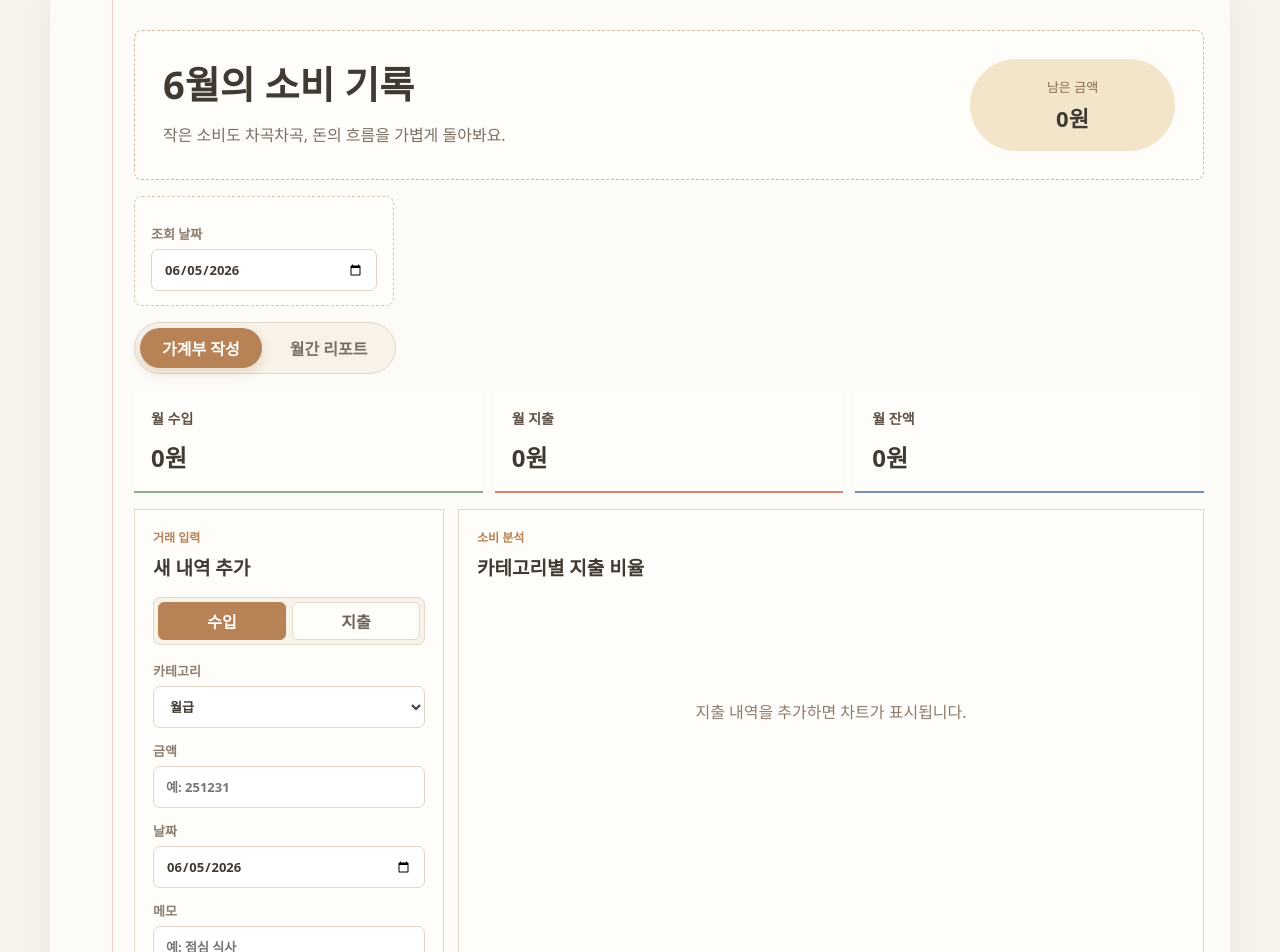
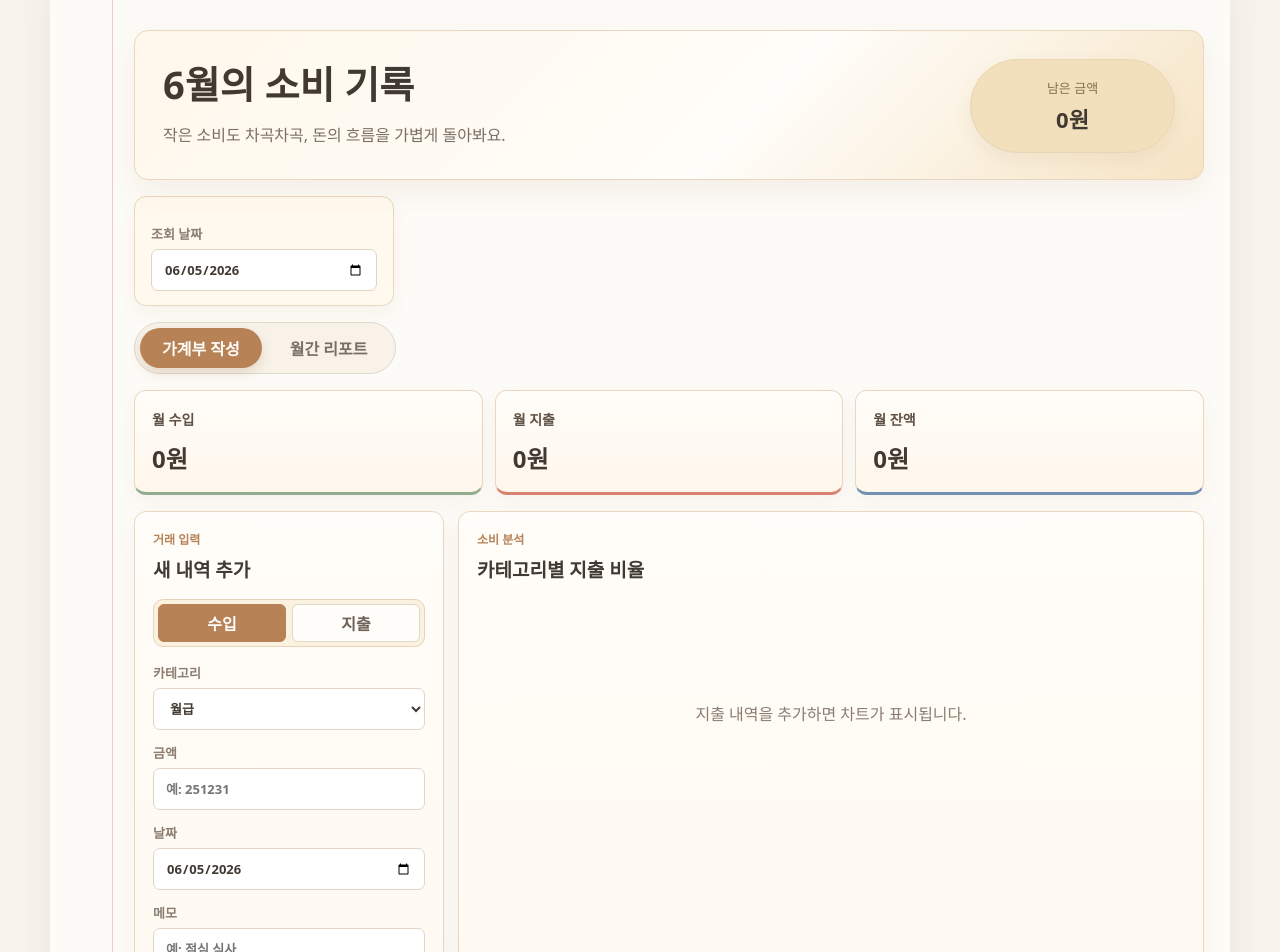
Before and after one commit to kimwaksoo/Cross, a React (Vite) app: page / in a window 1280 px wide. Shown: the top 952 px of the page. Built offline with nearby package versions, Linux system fonts and the light colour scheme.

Commit message:
update code

```diff
--- a/src/App.css
+++ b/src/App.css
@@ -29,7 +29,6 @@ button {
   box-shadow: 0 0 28px rgba(80, 66, 50, 0.08);
 }
 
-/* 왼쪽 다이어리 줄 */
 .app::before {
   content: "";
   position: absolute;
@@ -40,14 +39,14 @@ button {
   background: #efcccc;
 }
 
-/* 상단 소개 */
 .hero {
   position: relative;
   min-height: 150px;
   padding: 24px 28px;
-  border: 1px dashed #cdbda9;
-  border-radius: 8px;
-  background: #fffdf9;
+  border: 1px solid #ead7bd;
+  border-radius: 14px;
+  background: linear-gradient(135deg, #fff8eb 0%, #fffdf9 58%, #f6e4c4 100%);
+  box-shadow: 0 12px 28px rgba(146, 101, 57, 0.08);
 }
 
 .hero h1 {
@@ -59,7 +58,6 @@ button {
 }
 
 .monthNumber {
-  /* +추가+ 5, 7 같은 숫자도 제목과 자연스럽게 어울리도록 숫자만 폰트 변경 */
   font-family: "Segoe UI", Arial, sans-serif;
   font-weight: 700;
   font-variant-numeric: tabular-nums;
@@ -86,7 +84,9 @@ button {
   min-width: 205px;
   padding: 18px 22px;
   border-radius: 50px;
-  background: #f3e5c9;
+  border: 1px solid #ead6b7;
+  background: #f2dfbc;
+  box-shadow: 0 8px 18px rgba(141, 98, 50, 0.08);
   text-align: center;
 }
 
@@ -102,7 +102,6 @@ button {
   font-size: 22px;
 }
 
-/* 수입, 지출, 잔액 */
 .summary {
   display: grid;
   grid-template-columns: repeat(3, 1fr);
@@ -113,13 +112,14 @@ button {
 .summaryCard {
   min-height: 92px;
   padding: 17px;
-  border: 0;
-  border-bottom: 2px solid #d6c6b2;
-  background: #fffdf9;
+  border: 1px solid #ead7bd;
+  border-bottom: 3px solid #d6c6b2;
+  border-radius: 12px;
+  background: linear-gradient(180deg, #fffdf9 0%, #fff7ec 100%);
+  box-shadow: 0 8px 18px rgba(146, 101, 57, 0.05);
 }
 
 .summaryCard span {
-  /* +추가+ 월 수입/월 지출/월 잔액 제목만 더 잘 보이도록 수정 */
   color: #5f5145;
   font-size: 14px;
   font-weight: 700;
@@ -144,17 +144,16 @@ button {
   border-bottom-color: #7390b4;
 }
 
-/* ★ 특정 날짜 소비 점수 추가: 조회 날짜 선택 */
 .monthSelector {
   width: min(260px, 100%);
   margin: 16px 0 0;
   padding: 14px 16px;
-  border: 1px dashed #d7c7b3;
-  border-radius: 8px;
-  background: #fffdf9;
+  border: 1px solid #ead7bd;
+  border-radius: 12px;
+  background: #fff9ee;
+  box-shadow: 0 8px 18px rgba(146, 101, 57, 0.06);
 }
 
-/* 가계부 작성 / 월간 리포트 전환 버튼 */
 .viewButtons {
   display: flex;
   width: fit-content;
@@ -196,7 +195,6 @@ button {
   background: #b78256;
 }
 
-/* 입력 폼 + 차트 */
 .content {
   display: grid;
   grid-template-columns: 310px minmax(0, 1fr);
@@ -206,10 +204,10 @@ button {
 .formCard,
 .chartCard,
 .listCard {
-  border: 1px solid #e1d8cc;
-  border-radius: 0;
-  background: #fffdf9;
-  box-shadow: none;
+  border: 1px solid #ead7bd;
+  border-radius: 12px;
+  background: linear-gradient(180deg, #fffdf9 0%, #fff9f0 100%);
+  box-shadow: 0 10px 22px rgba(146, 101, 57, 0.06);
 }
 
 .formCard,
@@ -230,16 +228,15 @@ button {
   font-size: 19px;
 }
 
-/* 수입 / 지출 선택 */
 .typeButtons {
   display: grid;
   grid-template-columns: 1fr 1fr;
   gap: 6px;
   margin: 16px 0;
   padding: 4px;
-  border: 1px solid #e1d8cc;
-  border-radius: 7px;
-  background: #f8f2e9;
+  border: 1px solid #e7d3b8;
+  border-radius: 10px;
+  background: #fbf1df;
 }
 
 .typeButtons button,
@@ -308,7 +305,6 @@ select:focus {
   padding: 0 14px;
 }
 
-/* 파이 차트 */
 .chartCard {
   min-height: 490px;
   display: flex;
@@ -354,7 +350,6 @@ select:focus {
   color: #8b7d70;
 }
 
-/* 거래 목록 */
 .listCard {
   margin-top: 14px;
   padding: 18px;
@@ -377,7 +372,6 @@ select:focus {
   padding: 0 15px;
 }
 
-/* 거래 내역 검색창 */
 .searchInput {
   margin-bottom: 14px;
   background: #fffaf1;
@@ -445,7 +439,6 @@ strong.expense {
   font-size: 12px;
 }
 
-/* ★ 특정 날짜 소비 점수 추가: 특정 날짜 소비 점수 + 월간 소비 영수증 */
 .reportPage {
   margin-top: 14px;
 }
@@ -470,8 +463,7 @@ strong.expense {
 .scoreCard {
   padding: 20px;
   border-radius: 18px 18px 8px 8px;
-  background:
-    linear-gradient(180deg, #fffdf9, #fbf2e7);
+  background: linear-gradient(180deg, #fffdf9, #fbf2e7);
 }
 
 .scoreCard .sectionTitle h2 {
@@ -503,7 +495,6 @@ strong.expense {
 }
 
 .score20 {
-  /* +추가+ 20점일 때는 소비 위험이 크게 느껴지도록 강한 경고 색상 적용 */
   border-color: #b91c1c;
   background: #fecaca;
   color: #7f1d1d;
@@ -526,7 +517,15 @@ strong.expense {
 .receiptCard {
   position: relative;
   padding: 24px 26px;
-  border-radius: 4px;
+  border-color: #d8c3a7;
+  border-radius: 6px;
+  background:
+    linear-gradient(90deg, rgba(138, 108, 74, 0.04) 1px, transparent 1px) 0 0 /
+      18px 18px,
+    linear-gradient(180deg, #fffdf7 0%, #fff7e9 100%);
+  box-shadow:
+    0 18px 30px rgba(94, 63, 35, 0.12),
+    inset 0 0 0 1px rgba(255, 255, 255, 0.7);
   font-family: "Courier New", "Malgun Gothic", monospace;
 }
 
@@ -554,10 +553,24 @@ strong.expense {
 .receiptTitle {
   display: grid;
   gap: 4px;
-  padding-bottom: 16px;
+  padding: 4px 0 16px;
   margin-bottom: 16px;
   border-bottom: 1px dashed #bfae9b;
   text-align: center;
+}
+
+.receiptTitle::before {
+  content: "CHECKED";
+  width: fit-content;
+  margin: 0 auto 6px;
+  padding: 4px 10px;
+  border: 1px solid #c58b5f;
+  border-radius: 999px;
+  color: #b78256;
+  font-size: 11px;
+  font-weight: 900;
+  letter-spacing: 1px;
+  transform: rotate(-2deg);
 }
 
 .receiptTitle span,
@@ -597,7 +610,7 @@ strong.expense {
 
 .receiptRows {
   display: grid;
-  gap: 10px;
+  gap: 6px;
 }
 
 .receiptRow,
@@ -605,6 +618,15 @@ strong.expense {
   display: flex;
   justify-content: space-between;
   gap: 18px;
+}
+
+.receiptRow {
+  padding: 7px 0;
+  border-bottom: 1px dotted #e0cdb7;
+}
+
+.receiptRow:last-child {
+  border-bottom: 0;
 }
 
 .receiptRow span,
@@ -619,15 +641,21 @@ strong.expense {
 }
 
 .receiptRow em {
-  color: #b78256;
+  min-width: 42px;
+  padding: 3px 7px;
+  border-radius: 999px;
+  background: #f3e5c9;
+  color: #8f5f35;
   font-size: 12px;
+  font-weight: 900;
   font-style: normal;
+  text-align: center;
 }
 
 .receiptTotal {
   padding-top: 16px;
   margin-top: 18px;
-  border-top: 1px dashed #bfae9b;
+  border-top: 2px dashed #bfae9b;
   color: #413a33;
   font-size: 18px;
   font-weight: 900;
```
